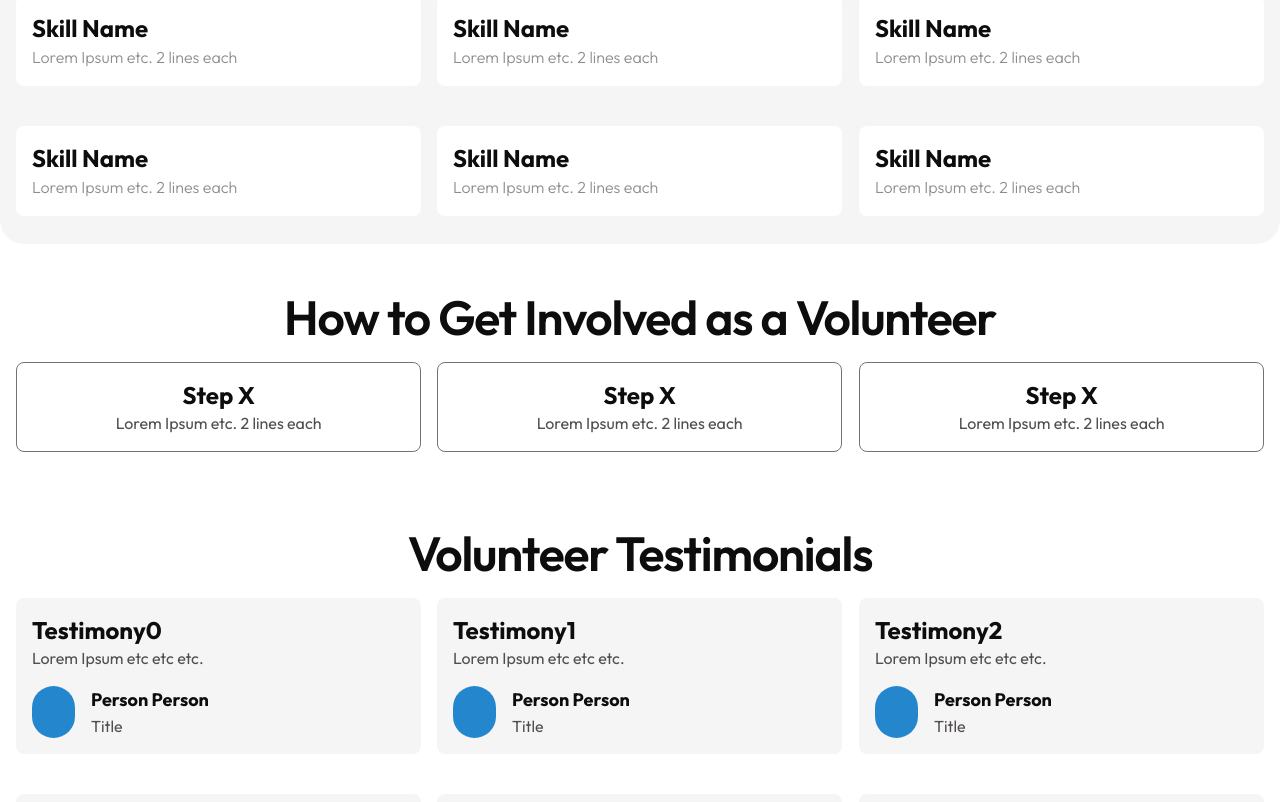
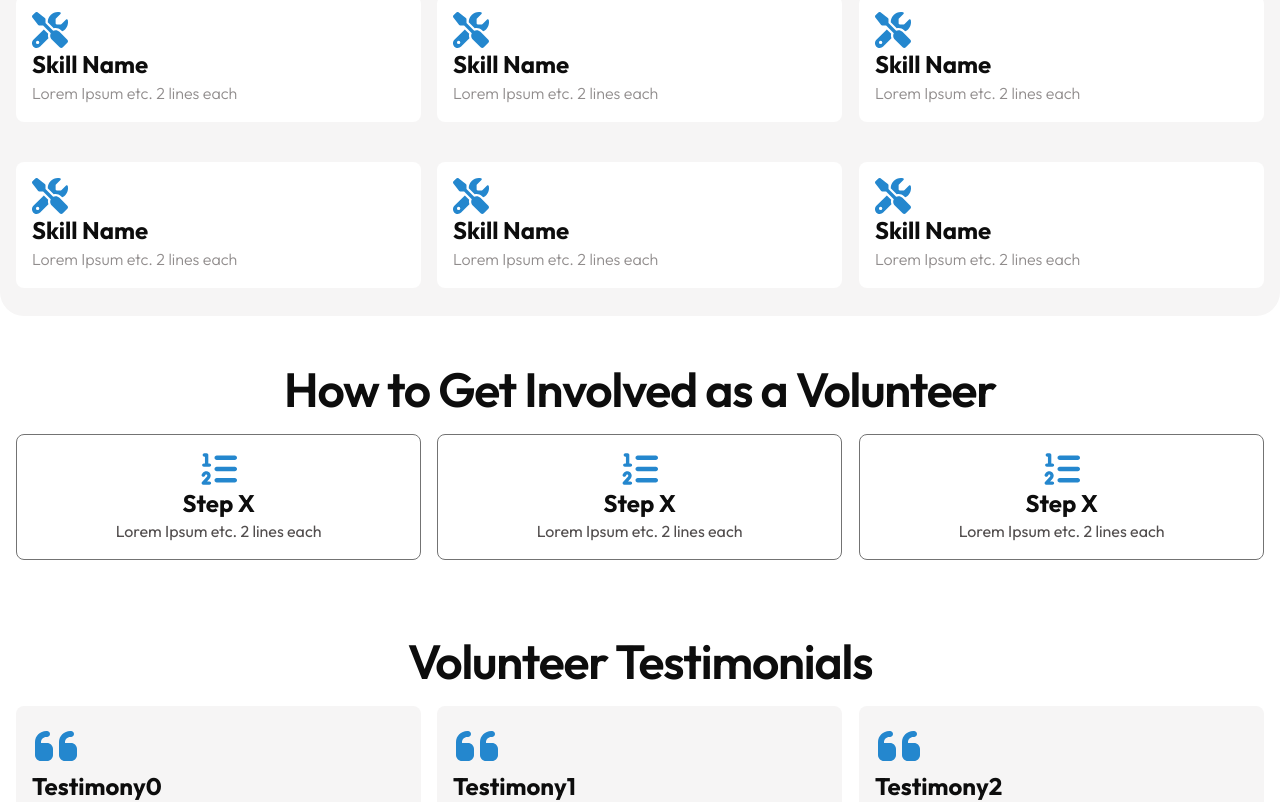
Before and after one commit to SDG-AI-Lab/Tech4R, a Next.js app: page /volunteers in a window 1280 px wide. Shown: the part 1380-2182 px from the top of the page. Built offline with nearby package versions, Linux system fonts and the light colour scheme.

Commit message:
Added missing icons

```diff
--- a/package.json
+++ b/package.json
@@ -12,7 +12,8 @@
     "@supabase/supabase-js": "^2.50.0",
     "next": "15.3.3",
     "react": "^19.0.0",
-    "react-dom": "^19.0.0"
+    "react-dom": "^19.0.0",
+    "react-icons": "^5.5.0"
   },
   "devDependencies": {
     "@eslint/eslintrc": "^3",
--- a/src/app/partner-with-us/page.tsx
+++ b/src/app/partner-with-us/page.tsx
@@ -3,6 +3,7 @@ import { Button } from '@/components/Button'
 import Title from '@/components/Title'
 import Image from "next/image";
 import debugimg from "@/app/volunteers/debugimg.png"
+import { FaCircleCheck } from "react-icons/fa6";
 
 //Dummy data; todo: pull from actual database or hardcode it in
 const partners = Array(6).fill({name:"Partner X",desc:"Lorem Ipsum",logo:debugimg});
@@ -25,7 +26,7 @@ export default function PartnerWithUsPage() {
             <Title>Why Partner with Tech4R?</Title>
             <p className="text-neutral-03 p-4 mb-4">Lorem ipsum etc etc etc etc<br />Description goes here</p>
             <ul className="grid gap-4 grid-cols-2 place-items-center place-content-center text-neutral-03 p-4 mb-4">
-              {reasons.map(e => (<li key={e} className="w-full">{e}</li>))}
+              {reasons.map(e => (<li key={e} className="inline w-full"><FaCircleCheck className="text-color-01 inline align-sub mr-4"/>{e}</li>))}
             </ul>
             <Button className="m-auto flex-none" href="/contact">Email us<span className="hidden md:inline">&nbsp;for Partnership Inquiries</span></Button>
           </div>
--- a/src/app/volunteers/page.tsx
+++ b/src/app/volunteers/page.tsx
@@ -5,12 +5,13 @@ import Image from "next/image";
 import styles from "@/app/volunteers/volunteer.module.css"
 import debugimg from "@/app/volunteers/debugimg.png"
 import {Carousel, CI} from "@/app/volunteers/Carousel"
+import { FaLinkedin, FaScrewdriverWrench, FaListOl, FaQuoteLeft } from "react-icons/fa6";
 
 //filling arrays with dummy data to test appearance
 //todo: pull from actual database.
-const volunteers = Array(10).fill({name:"Name",loc:"Location",src:debugimg,link:""});
-const skills = Array(6).fill({name:"Skill Name",desc:"Lorem Ipsum etc. 2 lines each",ico:""});
-const steps = Array(3).fill({name:"Step X",desc:"Lorem Ipsum etc. 2 lines each",ico:""});
+const volunteers = Array(10).fill({name:"Name",loc:"Location",src:debugimg,link:"?"});
+const skills = Array(6).fill({name:"Skill Name",desc:"Lorem Ipsum etc. 2 lines each",ico:FaScrewdriverWrench});
+const steps = Array(3).fill({name:"Step X",desc:"Lorem Ipsum etc. 2 lines each",ico:FaListOl});
 const testimony = Array(8).fill({title:"Testimony",test:"Lorem Ipsum etc etc etc.",vname:"Person Person",vtitle:"Title",vsrc:debugimg});
 const assignments = Array(8).fill({title:"Assignment",desc:"Lorem Ipsum etc etc etc.",meta:"METADATA",href:""});
 
@@ -28,7 +29,7 @@ export default function VolunteersPage() {
                 <div className={`${styles.overlay} fixed bottom-0 w-full h-6/12 z-3 opacity-0 group-hover:opacity-100 text-white duration-200 bg-gradient-to-t from-black bg-opacity-75`}>
                   <div className='fixed bottom-0 w-full p-4 z-4'>
                     <h5 className='text-2xl font-bold'>{e.name}{i}</h5><p className='text-neutral-01 font-light text-xs leading-relaxed'>{e.loc}</p>
-                    {/*todo: LinkedIn icon*/}
+                    {(e.link == "")?(<></>):(<a href={e.link}><FaLinkedin className="fixed bottom-3 right-3 text-4xl"/></a>)}
                   </div>
                 </div>
               </CI>
@@ -37,13 +38,13 @@ export default function VolunteersPage() {
         </div>
 
         <div className="container mx-auto p-4 m-6 bg-neutral-01 rounded-3xl">
-          <Title> Required Skills </Title>
+          <Title>Required Skills</Title>
           <ul className="grid gap-4 grid-cols-2 md:grid-cols-3 place-items-center place-content-center">
-            {skills.map(i => (
-              <li key={i.name} className="rounded-lg p-4 w-full m-3 contain-content bg-background">
-                {/*todo: Icons*/}
-                <h5 className='text-2xl font-bold'>{i.name}</h5>
-                <p className='text-neutral-02 font-light leading-relaxed'>{i.desc}</p>
+            {skills.map(e => (
+              <li key={e.name} className="rounded-lg p-4 w-full m-3 contain-content bg-background">
+                {(typeof e.ico == 'string')?(<></>):(<e.ico className = "text-4xl text-color-01"/>)}
+                <h5 className='text-2xl font-bold'>{e.name}</h5>
+                <p className='text-neutral-02 font-light leading-relaxed'>{e.desc}</p>
               </li>
             ))}
           </ul>
@@ -54,7 +55,7 @@ export default function VolunteersPage() {
           <ul className={`grid gap-4 grid-cols-2 md:grid-cols-${steps.length} place-items-center place-content-center`}>
             {steps.map((e,i) => (
               <li key={`step${i}`} className="rounded-lg p-4 w-full m-3 contain-content text-center bg-background border-1 border-neutral-500 border-opacity-20">
-                {/*todo: Icons*/}
+                {(typeof e.ico == 'string')?(<></>):(<e.ico className = "text-4xl m-auto text-color-01"/>)}
                 <h5 className='text-2xl font-bold'>{e.name}</h5>
                 <p className='text-neutral-03'>{e.desc}</p>
               </li>
@@ -67,14 +68,14 @@ export default function VolunteersPage() {
           <Carousel pages={1+Math.floor((testimony.length-1)/6)} size={6} className="grid gap-4 grid-cols-2 md:grid-cols-3 place-items-center place-content-center">
             {testimony.map((e,i) => (
               <CI key={e.title} className="rounded-lg w-full p-4 m-3 contain-content bg-neutral-01" index={i}>
-                {/*todo: Quote icon*/}
+                <FaQuoteLeft className="text-color-01 text-5xl"/>
                 <h5 className='text-2xl font-bold'>{e.title}{i}</h5>
                 <p className='text-neutral-03'>{e.test}</p>
                 <div className="flex mt-4">
-                  <Image alt={e.vname} src={e.vsrc} height={48} className='mr-4 rounded-full'/>
+                  <Image alt={e.vname} src={e.vsrc} className='mr-4 h-12 w-12 rounded-full'/>
                   <div>
-                    <h6 className='text-lg font-bold'>{e.vname}</h6>
-                    <p className='text-neutral-03'>{e.vtitle}</p>
+                    <h6 className='text-lg font-semibold leading-relaxed text-neutral-04'>{e.vname}</h6>
+                    <p className='text-neutral-02 text-xs'>{e.vtitle}</p>
                   </div>
                 </div>
               </CI>
```
Also changed, not shown: 1 other file (tests, documents, lock files or other folders).
